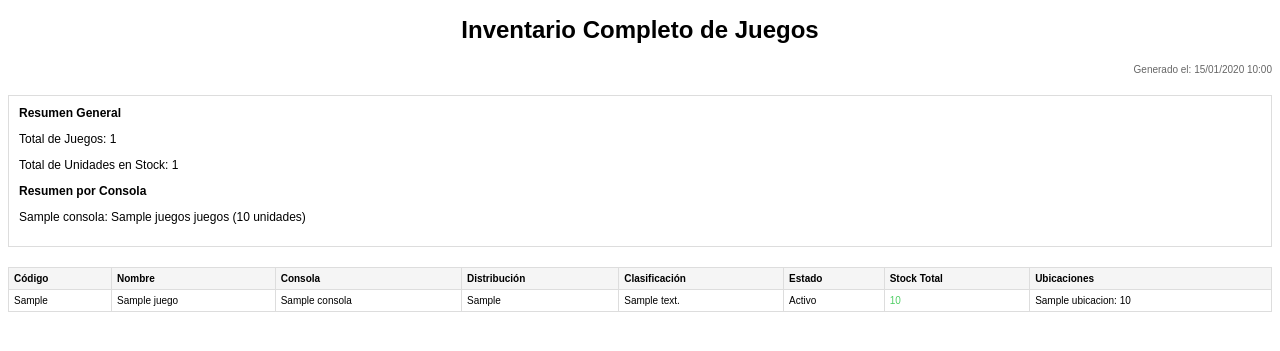
After one commit to Seba994/GestionInventario, a Django app: template GestionInventario/templates/Reportes/inventario_pdf.html in a window 1280 px wide. The commit adds this page. Shown: the top 351 px of the page. Run offline with Django 3.2, Linux system fonts and the light colour scheme; the template is opened without the code that fills it: most values are stand-ins (such as "Sample title", 1, 10 or a date in 2020).

Commit message:
descargar pdf inventario completo

```diff
--- a/GestionInventario/GestionInventario/urls.py
+++ b/GestionInventario/GestionInventario/urls.py
@@ -58,5 +58,6 @@ urlpatterns = [
     path('reportes/cambios-juegos/', views.ver_cambios_juegos, name='cambios_juegos'),
     path('reportes/estadisticas/', views.estadisticas_stock, name='estadisticas_stock'),
     path('reportes/movimientos/pdf/', views.generar_pdf_movimientos, name='generar_pdf_movimientos'),
+    path('reportes/inventario/pdf/', views.generar_pdf_inventario, name='generar_pdf_inventario'),
 
 ]
--- /dev/null
+++ b/GestionInventario/templates/Reportes/inventario_pdf.html
@@ -0,0 +1,113 @@
+<!DOCTYPE html>
+<html>
+<head>
+    <meta charset="utf-8">
+    <title>Inventario Completo</title>
+    <style>
+        @page {
+            size: letter landscape;
+            margin: 2cm;
+        }
+        body {
+            font-family: Arial, sans-serif;
+            font-size: 12px;
+        }
+        .header {
+            text-align: center;
+            margin-bottom: 20px;
+        }
+        .fecha {
+            text-align: right;
+            font-size: 10px;
+            color: #666;
+            margin-bottom: 20px;
+        }
+        .resumen {
+            margin-bottom: 20px;
+            border: 1px solid #ddd;
+            padding: 10px;
+        }
+        .resumen-title {
+            font-weight: bold;
+            margin-bottom: 10px;
+        }
+        table {
+            width: 100%;
+            border-collapse: collapse;
+            margin-bottom: 20px;
+            font-size: 10px;
+        }
+        th, td {
+            border: 1px solid #ddd;
+            padding: 5px;
+            text-align: left;
+        }
+        th {
+            background-color: #f5f5f5;
+        }
+        .stock-warning {
+            color: #ff6b6b;
+        }
+        .stock-ok {
+            color: #51cf66;
+        }
+    </style>
+</head>
+<body>
+    <div class="header">
+        <h1>Inventario Completo de Juegos</h1>
+    </div>
+
+    <div class="fecha">
+        <p>Generado el: {{ fecha_generacion|date:"d/m/Y H:i" }}</p>
+    </div>
+
+    <div class="resumen">
+        <div class="resumen-title">Resumen General</div>
+        <p>Total de Juegos: {{ total_juegos }}</p>
+        <p>Total de Unidades en Stock: {{ total_unidades }}</p>
+
+        <div class="resumen-title">Resumen por Consola</div>
+        {% for consola, datos in resumen_consolas.items %}
+        <p>{{ consola }}: {{ datos.juegos }} juegos ({{ datos.unidades }} unidades)</p>
+        {% endfor %}
+    </div>
+
+    <table>
+        <thead>
+            <tr>
+                <th>Código</th>
+                <th>Nombre</th>
+                <th>Consola</th>
+                <th>Distribución</th>
+                <th>Clasificación</th>
+                <th>Estado</th>
+                <th>Stock Total</th>
+                <th>Ubicaciones</th>
+            </tr>
+        </thead>
+        <tbody>
+            {% for juego in juegos %}
+            <tr>
+                <td>{{ juego.codigoDeBarra }}</td>
+                <td>{{ juego.nombreJuego }}</td>
+                <td>{{ juego.consola.nombreConsola }}</td>
+                <td>{{ juego.distribucion.siglaDistribucion }}</td>
+                <td>{{ juego.clasificacion.descripcionClasificacion }}</td>
+                <td>{{ juego.estado.nombreEstado }}</td>
+                <td class="{% if juego.stock_total == 0 %}stock-warning{% elif juego.stock_total > 5 %}stock-ok{% endif %}">
+                    {{ juego.stock_total }}
+                </td>
+                <td>
+                    {% for stock in juego.stock_set.all %}
+                        {% if stock.cantidad > 0 %}
+                            {{ stock.ubicacion.nombreUbicacion }}: {{ stock.cantidad }}<br>
+                        {% endif %}
+                    {% endfor %}
+                </td>
+            </tr>
+            {% endfor %}
+        </tbody>
+    </table>
+</body>
+</html>
```
Also changed, not shown: GestionInventario/sistemas/views.py (+49 -0 lines), GestionInventario/templates/Reportes/movimientos_stock.html (+8 -0 lines).
